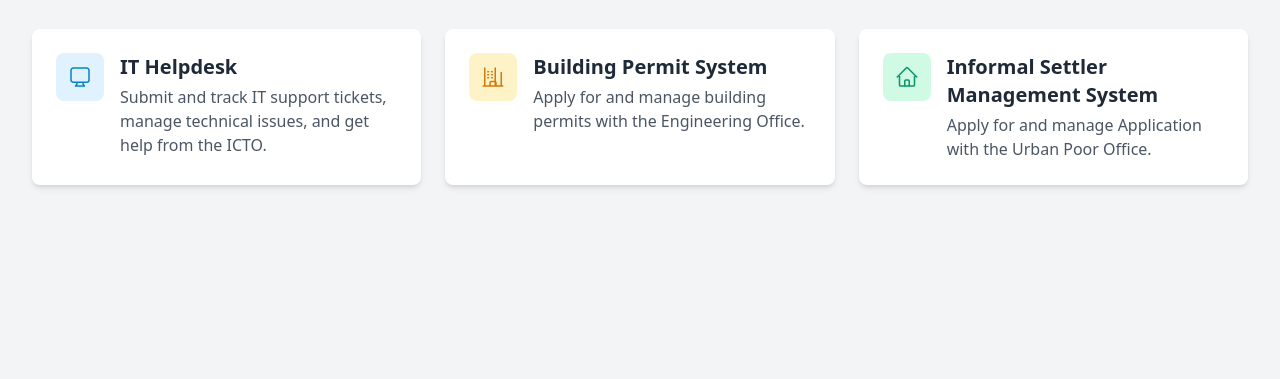
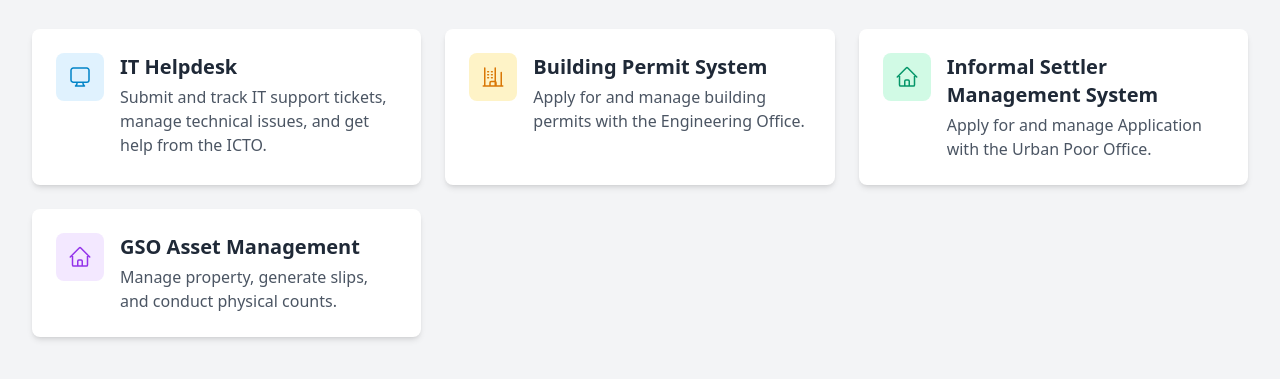
Before and after one commit to NikkoAce/lgu-employee-portal, a plain HTML site: page public/dashboard.html in a window 1280 px wide. Shown: the part 207-586 px from the top of the page. Drawn offline with nearby package versions, Linux system fonts and the light colour scheme; sample sign-in values are in the browser's storage.

Commit message:
add gso system

```diff
--- a/public/dashboard.html
+++ b/public/dashboard.html
@@ -83,7 +83,18 @@
                     <p class="mt-1 text-sm sm:text-base text-gray-600">Apply for and manage Application with the Urban Poor Office.</p>
                 </div>
             </a>
-            <!-- Add more application cards here as you build them -->
+
+             <a id="gso-system-link" href="#" class="flex items-start space-x-4 rounded-lg bg-white p-6 shadow-md hover:shadow-lg hover:-translate-y-1 transition-all duration-200">
+                <div class="flex-shrink-0 h-12 w-12 flex items-center justify-center rounded-lg bg-purple-100 text-purple-600">
+                    <svg xmlns="http://www.w3.org/2000/svg" fill="none" viewBox="0 0 24 24" stroke-width="1.5" stroke="currentColor" class="w-6 h-6" aria-hidden="true">
+                        <path stroke-linecap="round" stroke-linejoin="round" d="M2.25 12l8.954-8.955c.44-.439 1.152-.439 1.591 0L21.75 12M4.5 9.75v10.125c0 .621.504 1.125 1.125 1.125H9.75v-4.875c0-.621.504-1.125 1.125-1.125h2.25c.621 0 1.125.504 1.125 1.125V21h4.125c.621 0 1.125-.504 1.125-1.125V9.75M8.25 21h7.5" />
+                    </svg>
+                </div>
+                <div>
+                    <h3 class="text-lg sm:text-xl font-semibold text-gray-800">GSO Asset Management</h3>
+                    <p class="mt-1 text-sm sm:text-base text-gray-600">Manage property, generate slips, and conduct physical counts.</p>
+                </div>
+            </a>
 
         </div>
     </main>
--- a/public/js/dashboard.js
+++ b/public/js/dashboard.js
@@ -7,12 +7,12 @@ document.addEventListener('DOMContentLoaded', () => {
     // URLs of your deployed applications
     const IT_HELPDESK_URL = 'https://lgu-ithelpdesk.netlify.app/app.html';
     const BUILDING_PERMIT_URL = 'https://lgu-engr-permit.netlify.app/dashboard.html';
-    const INFORMAL_SETTLER_URL = 'https://lgu-urban-poor.netlify.app/dashboard.html'; // Example URL
+    const INFORMAL_SETTLER_URL = 'https://lgu-urban-poor.netlify.app/dashboard.html';
+    const GSO_SYSTEM_URL = 'https://lgudaet-gso-system.netlify.app/dashboard.html'; // IMPORTANT: Replace with your GSO system's URL
 
     // --- 1. Check for Authentication ---
     const token = localStorage.getItem('portalAuthToken');
     if (!token) {
-        // If no token, redirect back to the login page
         window.location.href = 'index.html';
         return;
     }
@@ -20,7 +20,6 @@ document.addEventListener('DOMContentLoaded', () => {
     // --- 2. Decode Token and Display User Info ---
     let currentUser;
     try {
-        // A simple function to decode the payload of a JWT
         const payload = JSON.parse(atob(token.split('.')[1]));
         currentUser = payload.user;
         if (userInfo && currentUser) {
@@ -31,7 +30,6 @@ document.addEventListener('DOMContentLoaded', () => {
         }
     } catch (e) {
         console.error("Failed to decode token:", e);
-        // If token is invalid, clear it and redirect to login
         localStorage.removeItem('portalAuthToken');
         window.location.href = 'index.html';
         return;
@@ -41,12 +39,14 @@ document.addEventListener('DOMContentLoaded', () => {
     const apps = [
         { id: 'it-helpdesk-link', url: IT_HELPDESK_URL },
         { id: 'building-permit-link', url: BUILDING_PERMIT_URL },
-        { id: 'informal-settler-link', url: INFORMAL_SETTLER_URL }
+        { id: 'informal-settler-link', url: INFORMAL_SETTLER_URL },
+        { id: 'gso-system-link', url: GSO_SYSTEM_URL } // NEW
     ];
 
     apps.forEach(app => {
         const linkElement = document.getElementById(app.id);
         if (linkElement && app.url) {
+            // Pass the token as a URL parameter for single sign-on
             linkElement.href = `${app.url}?token=${token}`;
         }
     });
@@ -54,13 +54,11 @@ document.addEventListener('DOMContentLoaded', () => {
     // --- 4. Set Up User Menu and Sign Out ---
     if (userMenuButton && userMenu) {
         userMenuButton.addEventListener('click', (event) => {
-            // Prevent this click from immediately closing the menu via the window listener
             event.stopPropagation();
             userMenu.classList.toggle('hidden');
         });
     }
 
-    // Close dropdown if clicking anywhere else on the page
     window.addEventListener('click', () => {
         if (userMenu && !userMenu.classList.contains('hidden')) {
             userMenu.classList.add('hidden');
```
Also changed, not shown: 2 other files.
